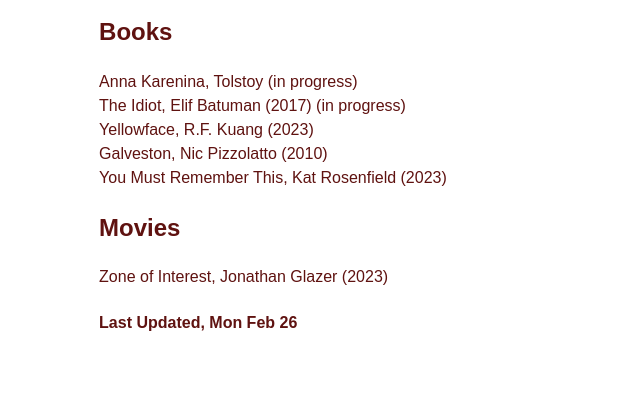
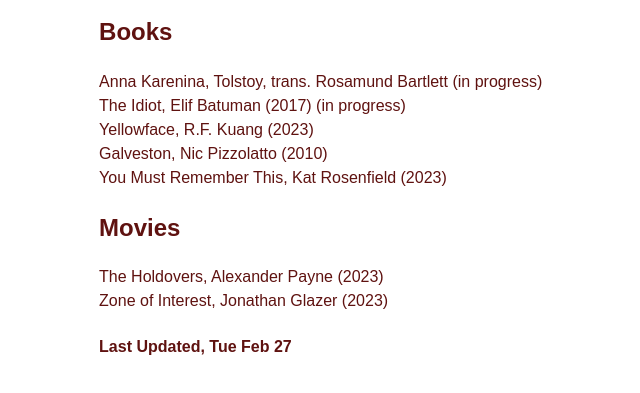
Before and after one commit to brnwb/brnwb.github.io, an Astro site: page /blog/read-seen-2024 in a window 1280 px wide. Shown: the part 175-568 px from the top of the page, without its empty margins (201-841 px from the left). Built offline with nearby package versions, Linux system fonts and the light colour scheme; Astro itself is replaced by a stand-in of ours.

Commit message:
Update book and movie

```diff
--- a/src/content/blog/read-seen-2024.md
+++ b/src/content/blog/read-seen-2024.md
@@ -1,14 +1,15 @@
 ---
 title: 'Read, Seen 2024'
 pubDate: 2024-02-25
-lastUpdated: 2024-02-26
+lastUpdated: 2024-02-27
 ---
 ## Books
-Anna Karenina, Tolstoy (in progress)<br />
+Anna Karenina, Tolstoy, trans. Rosamund Bartlett (in progress)<br />
 The Idiot, Elif Batuman (2017) (in progress)<br />
 Yellowface, R.F. Kuang (2023)<br />
 Galveston, Nic Pizzolatto (2010)<br />
 You Must Remember This, Kat Rosenfield (2023)<br />
 
 ## Movies
+The Holdovers, Alexander Payne (2023)<br />
 Zone of Interest, Jonathan Glazer (2023)<br />
```
